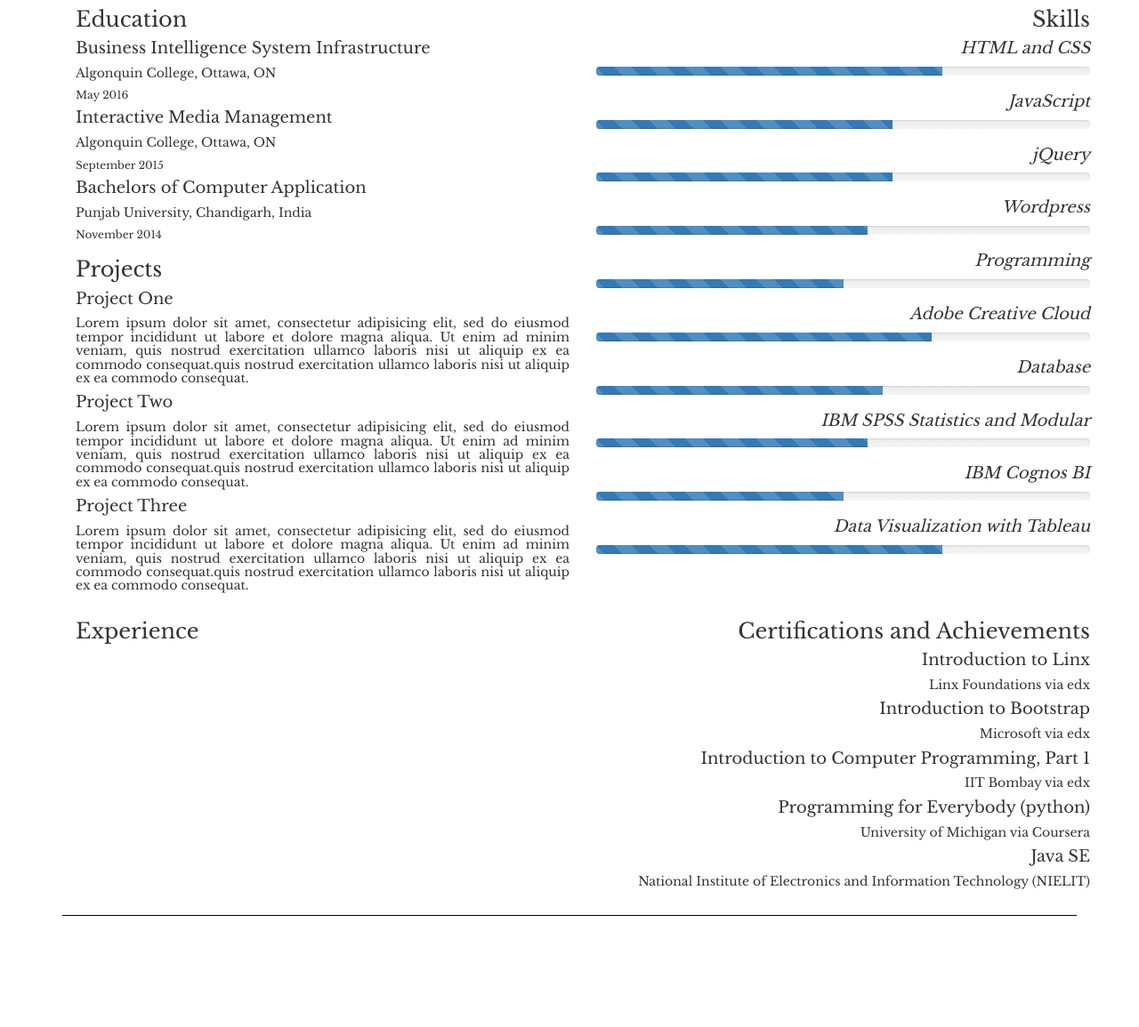
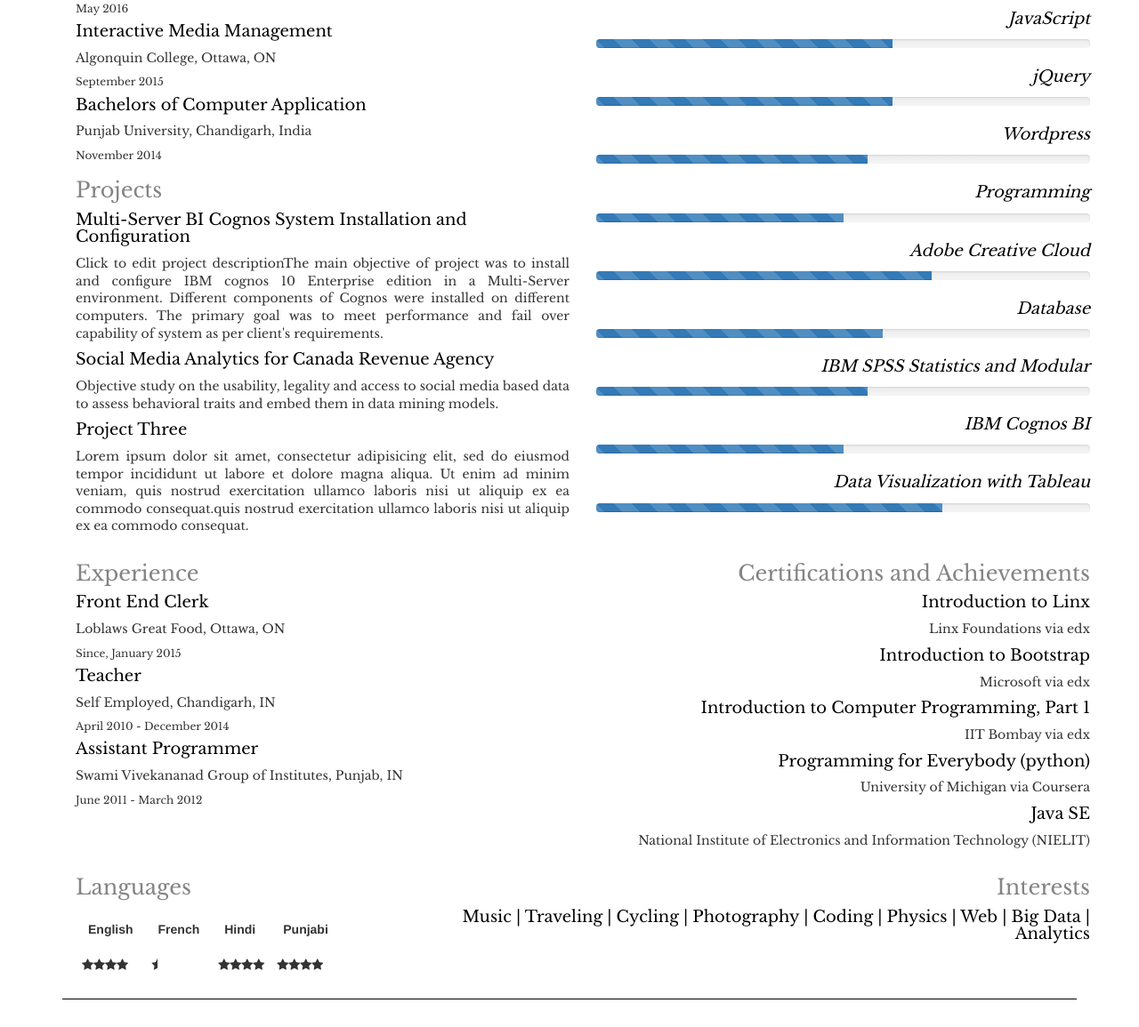
Before and after one commit to hmntkmr/Interactive-Resume, a plain HTML site: page index.html in a window 1280 px wide. Shown: the part 663-1818 px from the top of the page at 89% size. Before the commit the page ends 1724 px from the top, so only its background shows below. Drawn offline with nearby package versions, Linux system fonts and the light colour scheme.

Commit message:
Template Completed
Only one part of the resume is left which is Project number 3. Edited
few things in CSS.

```diff
--- a/css/bootstrap.css
+++ b/css/bootstrap.css
@@ -10,6 +10,11 @@
 
 html{
 	margin: 1em;
+
+}
+
+body,em{
+	line-height: 1.4em;
 }
 
 hr{
@@ -22,8 +27,31 @@ hr{
 
 h1,h2,h3,h4,h5,h6{
 	font-family: 'Libre Baskerville', serif;
+
+}
+
+h1,h2,h4{
+	color: black;
+}
+
+h3{
+	color: #848484;
+}
+
+p{
+	line-height: 1.4em;
+	font-family: 'Libre Baskerville', serif;
 }
 
 a{
 	color: black;
 }
+
+table,th{
+	padding: 1em;
+
+}
+
+td{
+	padding: 0.5em;
+}
--- a/index.html
+++ b/index.html
@@ -14,13 +14,13 @@
 </head>
 <body class="container">
     <div class="container">
-        <div class="row"><h1 class="text-uppercase text-left">Hemant Kumar</h1><hr>
+        <div class="row">
             <div class="col-md-8">
-
+                <h1 class="text-uppercase text-left">Hemant Kumar</h1><hr>
                 <h3 class="text-uppercase text-left">Front End Engineer | Data Analyst</h3>
                 <h6 class="text-justify"><em>Lorem ipsum dolor sit amet, consectetur adipisicing elit, sed do eiusmod tempor incididunt ut labore et dolore magna aliqua. Ut enim ad minim veniam, quis nostrud exercitation ullamco laboris nisi ut aliquip ex ea commodo consequat. Duis aute irure dolor in reprehenderit in voluptate velit esse cillum dolore eu fugiat nulla pariatur. Excepteur sint occaecat cupidatat non proident, sunt in culpa qui officia deserunt mollit anim id est laborum.</em></h6>
             </div>
-            <div class="col-md-4">
+            <div class="col-md-4 container">
                 <img class="img-responsive img-rounded center-block" src="img/hmntkmr.jpg" alt="my image">
                 <h4 class="text-center"><a href="https://www.twitter.com/hmntkmr"><i aria-hidden="true" class="fa fa-twitter fa-2x"></i></a>&nbsp;&nbsp;&nbsp;&nbsp; <a href="https://www.github.com/hmntkmr"><i aria-hidden="true" class="fa fa-github fa-2x"></i></a> &nbsp;&nbsp;&nbsp;&nbsp; <a href="https://ca.linkedin.com/in/hmntkmr"><i aria-hidden="true" class="fa fa-linkedin fa-2x"></i></a>&nbsp;&nbsp;&nbsp;&nbsp; <a href="https://www.instagram.com/hmntkmr"><i aria-hidden="true" class="fa fa-instagram fa-2x"></i></a></h4>
             </div>
@@ -46,21 +46,21 @@
                 <!-- Start of education section -->
                 <h3 class="text-left">Education</h3>
                 <h4 class="text-left">Business Intelligence System Infrastructure</h4>
-                <h5 class="text-left">Algonquin College, Ottawa, ON</h5>
+                <p class="text-left">Algonquin College, Ottawa, ON</p>
                 <h6 class="text-left">May 2016</h6>
                 <h4 class="text-left">Interactive Media Management</h4>
-                <h5 class="text-left">Algonquin College, Ottawa, ON</h5>
+                <p class="text-left">Algonquin College, Ottawa, ON</p>
                 <h6 class="text-left">September 2015</h6>
                 <h4 class="text-left">Bachelors of Computer Application</h4>
-                <h5 class="text-left">Punjab University, Chandigarh, India</h5>
+                <p class="text-left">Punjab University, Chandigarh, India</p>
                 <h6 class="text-left">November 2014</h6>
                 <h3 class="text-left">Projects</h3>
-                <h4 class="text-left">Project One</h4>
-                <h5 class="text-justify">Lorem ipsum dolor sit amet, consectetur adipisicing elit, sed do eiusmod tempor incididunt ut labore et dolore magna aliqua. Ut enim ad minim veniam, quis nostrud exercitation ullamco laboris nisi ut aliquip ex ea commodo consequat.quis nostrud exercitation ullamco laboris nisi ut aliquip ex ea commodo consequat.</h5>
-                <h4 class="text-left">Project Two</h4>
-                <h5 class="text-justify">Lorem ipsum dolor sit amet, consectetur adipisicing elit, sed do eiusmod tempor incididunt ut labore et dolore magna aliqua. Ut enim ad minim veniam, quis nostrud exercitation ullamco laboris nisi ut aliquip ex ea commodo consequat.quis nostrud exercitation ullamco laboris nisi ut aliquip ex ea commodo consequat.</h5>
+                <h4 class="text-left">Multi-Server BI Cognos System Installation and Configuration</h4>
+                <p class="text-justify">Click to edit project descriptionThe main objective of project was to install and configure IBM cognos 10 Enterprise edition in a Multi-Server environment. Different components of Cognos were installed on different computers. The primary goal was to meet performance and fail over capability of system as per client's requirements.</p>
+                <h4 class="text-left">Social Media Analytics for Canada Revenue Agency</h4>
+                <p class="text-justify ">Objective study on the usability, legality and access to social media based data to assess behavioral traits and embed them in data mining models.</p>
                 <h4 class="text-left">Project Three</h4>
-                <h5 class="text-justify">Lorem ipsum dolor sit amet, consectetur adipisicing elit, sed do eiusmod tempor incididunt ut labore et dolore magna aliqua. Ut enim ad minim veniam, quis nostrud exercitation ullamco laboris nisi ut aliquip ex ea commodo consequat.quis nostrud exercitation ullamco laboris nisi ut aliquip ex ea commodo consequat.</h5>
+                <p class="text-justify">Lorem ipsum dolor sit amet, consectetur adipisicing elit, sed do eiusmod tempor incididunt ut labore et dolore magna aliqua. Ut enim ad minim veniam, quis nostrud exercitation ullamco laboris nisi ut aliquip ex ea commodo consequat.quis nostrud exercitation ullamco laboris nisi ut aliquip ex ea commodo consequat.</p>
             </div>
             <div class="col-md-6">
                 <!-- Start of skills section -->
@@ -108,26 +108,71 @@
             </div><!-- End of skills Section -->
         </div><!-- End of Education and skill -->
     </div>
+
+    <!-- start of experience and certification section -->
     <div class="container">
         <div class="row">
             <div class="col-md-6">
                 <h3 class="text-left">Experience</h3>
+                <h4 class="text-left">Front End Clerk</h4>
+                <p class="text-left">Loblaws Great Food, Ottawa, ON</p>
+                <h6 class="text-left">Since, January 2015</h6>
+
+                <h4 class="text-left">Teacher</h4>
+                <p class="text-left">Self Employed, Chandigarh, IN</p>
+                <h6 class="text-left">April 2010 - December 2014</h6>
+
+				<h4 class="text-left">Assistant Programmer</h4>
+                <p class="text-left">Swami Vivekananad Group of Institutes, Punjab, IN</p>
+                <h6 class="text-left">June 2011 - March 2012</h6>
+
+
             </div>
             <div class="col-md-6">
                 <h3 class="text-right">Certifications and Achievements</h3>
                 <h4 class="text-right">Introduction to Linx</h4>
-                <h5 class="text-right">Linx Foundations via edx</h5>
+                <p class="text-right">Linx Foundations via edx</p>
                 <h4 class="text-right">Introduction to Bootstrap</h4>
-                <h5 class="text-right">Microsoft via edx</h5>
+                <p class="text-right">Microsoft via edx</p>
                 <h4 class="text-right">Introduction to Computer Programming, Part 1</h4>
-                <h5 class="text-right">IIT Bombay via edx</h5>
+                <p class="text-right">IIT Bombay via edx</p>
                 <h4 class="text-right">Programming for Everybody (python)</h4>
-                <h5 class="text-right">University of Michigan via Coursera</h5>
+                <p class="text-right">University of Michigan via Coursera</p>
                 <h4 class="text-right">Java SE</h4>
-                <h5 class="text-right">National Institute of Electronics and Information Technology (NIELIT)</h5>
+                <p class="text-right">National Institute of Electronics and Information Technology (NIELIT)</p>
             </div>
         </div>
     </div>
+    <!-- End of exp and certification system -->
+    <div class="container">
+    	<div class="row">
+    		<div class="col-md-4">
+    			<h3 class="text-left">Languages</h3>
+    			<table>
+				  <tr>
+				    <th>English</th>
+				    <th>French</th>
+				    <th>Hindi</th>
+				    <th>Punjabi</th>
+				  </tr>
+				  <tr>
+				    <td><i class="fa fa-star" aria-hidden="true"></i><i class="fa fa-star" aria-hidden="true"></i><i class="fa fa-star" aria-hidden="true"></i><i class="fa fa-star" aria-hidden="true"></i></td>
+				    <td><i class="fa fa-star-half" aria-hidden="true"></i></td>
+				    <td><i class="fa fa-star" aria-hidden="true"></i><i class="fa fa-star" aria-hidden="true"></i><i class="fa fa-star" aria-hidden="true"></i><i class="fa fa-star" aria-hidden="true"></i></td>
+				    <td><i class="fa fa-star" aria-hidden="true"></i><i class="fa fa-star" aria-hidden="true"></i><i class="fa fa-star" aria-hidden="true"></i><i class="fa fa-star" aria-hidden="true"></i></td>
+				  </tr>
+				</table>
+    		</div>
+    			<div class="col-md-8">
+    				<h3 class="text-right">Interests</h3>
+    				<h4 class="text-right">Music | Traveling | Cycling | Photography | Coding | Physics | Web | Big Data | Analytics</h4>
+
+    			</div>
+    		</div>
+    	</div>
+    </div>
     <hr>
+
+
 </body>
 </html>
```
